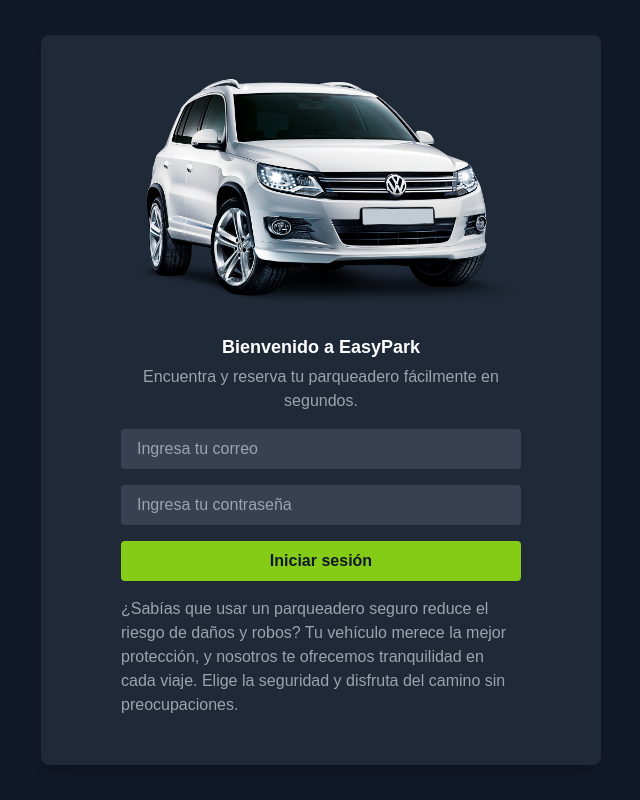
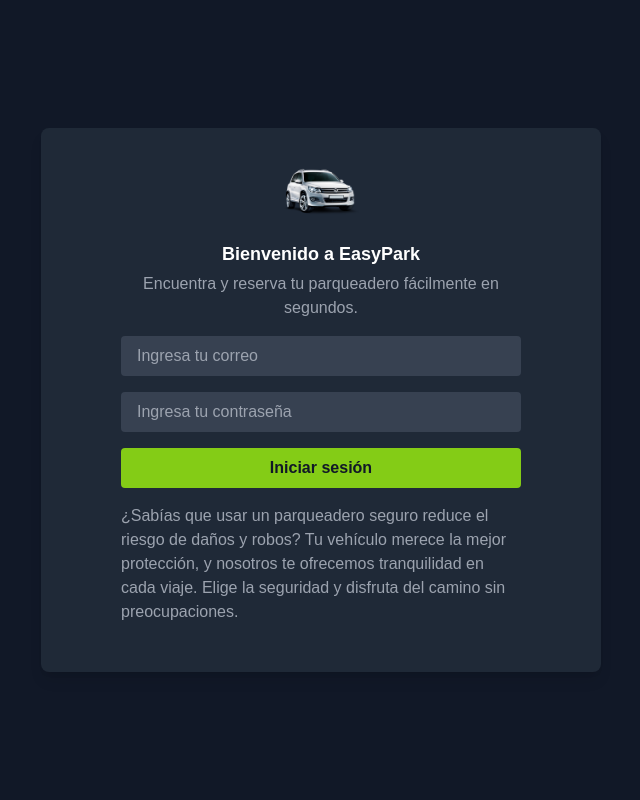
Before and after one commit to GabrielOque/parking-front-end, a Next.js app: page / in a window 1280 px wide. Shown: the whole page, without its empty margins (319-959 px from the left). Built offline with nearby package versions, Linux system fonts and the light colour scheme; no server answers.

Commit message:
Adjust main container height in layout.js

```diff
--- a/src/app/home/layout.js
+++ b/src/app/home/layout.js
@@ -5,7 +5,7 @@
     <div className="w-full h-screen">
       <div className="w-full h-full">
         <Header />
-        <main className="w-full h-[calc(100vh-72px)]">{children}</main>
+        <main className="w-full h-[calc(100vh-80px)]">{children}</main>
       </div>
     </div>
   );
--- a/src/app/page.js
+++ b/src/app/page.js
@@ -2,7 +2,6 @@
 import { useState, useEffect } from "react";
 import { useRouter } from "next/navigation";
 import { useDispatch, useSelector } from "react-redux";
-import Image from "next/image";
 
 import {
   LoginEmployee,
@@ -65,12 +64,10 @@
       <div className="bg-gray-800 p-8 rounded-lg shadow-lg lg:w-1/2 2xl:w-1/3 w-full md:px-20">
         <div className="flex flex-col items-center">
           <div>
-            <Image
-              src={"/Logo.png"}
-              alt="Logo"
-              width={80}
-              height={80}
-              className="object-contain w-full h-full"
+            <img
+              src={`/logo.png`}
+              alt="not render"
+              className="object-contain h-16 w-20"
             />
           </div>
 
--- a/src/components/Header.js
+++ b/src/components/Header.js
@@ -4,7 +4,6 @@
 import { useDispatch } from "react-redux";
 import { logoutEmployee } from "@/app/store/features/employee/employeeSlice";
 import { useSelector } from "react-redux";
-import Image from "next/image";
 
 const Header = () => {
   const dispatch = useDispatch();
@@ -26,12 +25,10 @@
         onClick={() => router.push("/home")}
         className="flex items-center cursor-pointer"
       >
-        <Image
-          src={"/Logo.png"}
-          alt="Logo"
-          width={60}
-          height={40}
-          className="object-contain w-full h-full mr-4"
+        <img
+          src={`/logo.png`}
+          alt="not render"
+          className="object-contain h-12 w-16 mr-4"
         />
 
         <h1 className="text-xl font-semibold">EasyPark</h1>
```
